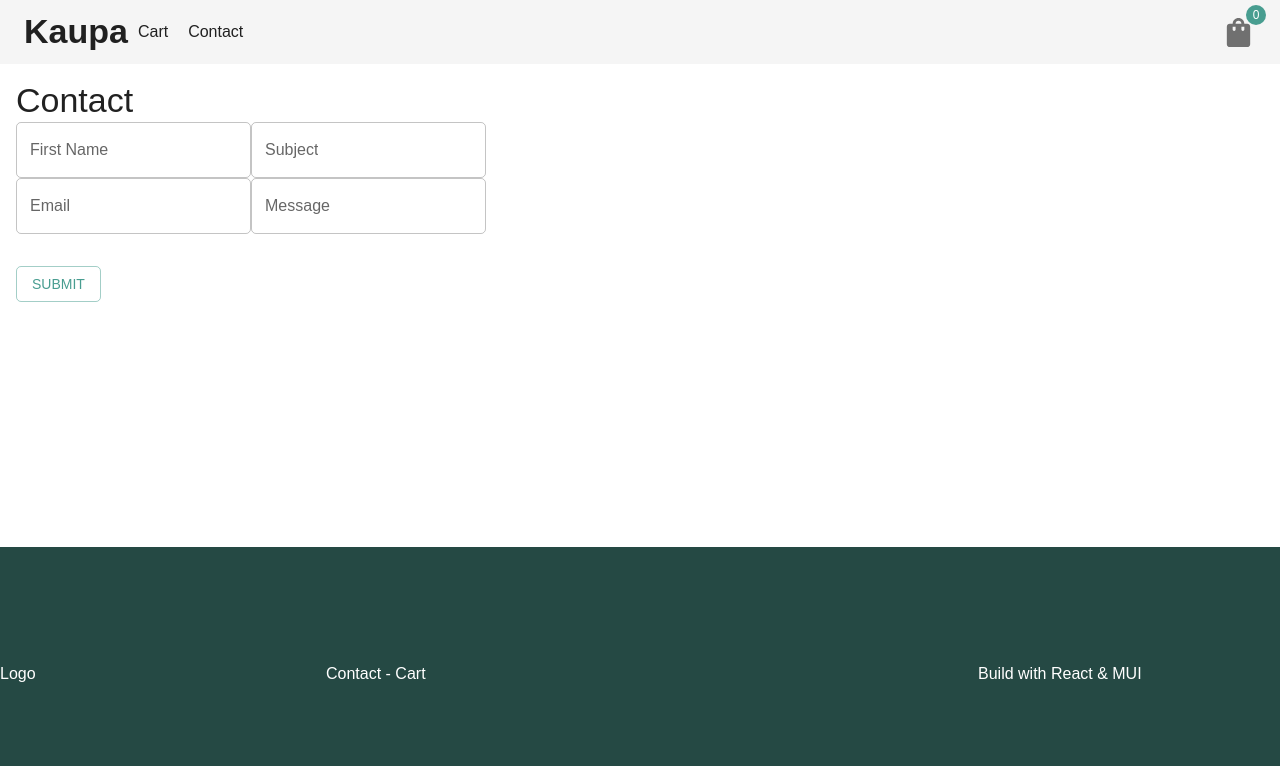
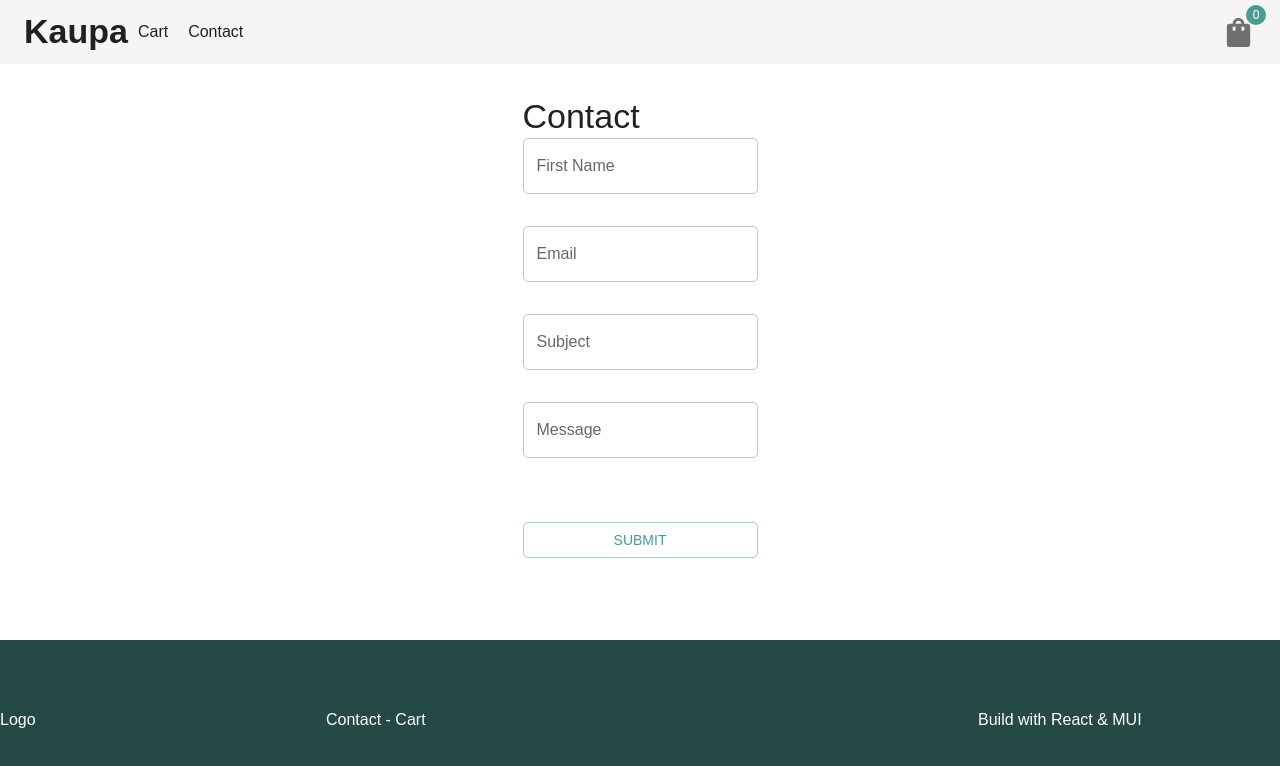
Before and after one commit to mariusrundereim/fed-frameworks-ca-marius, a React (Vite) app: page /contact in a window 1280 px wide. Shown: the top 766 px of the page. Built offline with nearby package versions, Linux system fonts and the light colour scheme.

Commit message:
improvements

```diff
--- a/src/components/ContactForm/index.tsx
+++ b/src/components/ContactForm/index.tsx
@@ -24,13 +24,18 @@ function ContactForm() {
   };
   return (
     <>
-      <Grid container direction={"column"} gap={3} width={"500px"}>
       <form onSubmit={handleSubmit(onSubmit)}>
-          <Grid container>
+        <Grid container direction="column" gap={4}>
           <Controller
             control={control}
             name="firstName"
-              rules={{ required: "First name is required" }}
+            rules={{
+              required: "First name is required",
+              minLength: {
+                value: 3,
+                message: "First name must be at least 3 characters",
+              },
+            }}
             render={({ field }) => (
               <TextField
                 variant="outlined"
@@ -43,8 +48,35 @@ function ContactForm() {
           />
           <Controller
             control={control}
+            name="email"
+            rules={{
+              required: "Email is required",
+              pattern: {
+                value: /^\S+@\S+\.\S+$/,
+                message: "Must be a valid email address",
+              },
+            }}
+            render={({ field }) => (
+              <TextField
+                variant="outlined"
+                label="Email"
+                onChange={field.onChange}
+                value={field.value}
+                helperText={errors.email?.message}
+              />
+            )}
+          />
+
+          <Controller
+            control={control}
             name="subject"
-              rules={{ required: "Subject is required" }}
+            rules={{
+              required: "Subject is required",
+              minLength: {
+                value: 3,
+                message: "Subject must be at least 3 characters",
+              },
+            }}
             render={({ field }) => (
               <TextField
                 variant="outlined"
@@ -55,24 +87,17 @@ function ContactForm() {
               />
             )}
           />
-            <Controller
-              control={control}
-              name="email"
-              rules={{ required: "Email is required" }}
-              render={({ field }) => (
-                <TextField
-                  variant="outlined"
-                  label="Email"
-                  onChange={field.onChange}
-                  value={field.value}
-                  helperText={errors.email?.message}
-                />
-              )}
-            />
+
           <Controller
             control={control}
             name="body"
-              rules={{ required: "Text is required" }}
+            rules={{
+              required: "Body is required",
+              minLength: {
+                value: 3,
+                message: "Body must be at least 3 characters",
+              },
+            }}
             render={({ field }) => (
               <TextField
                 variant="outlined"
@@ -80,6 +105,7 @@ function ContactForm() {
                 onChange={field.onChange}
                 value={field.value}
                 helperText={errors.body?.message}
+                multiline
               />
             )}
           />
@@ -88,7 +114,6 @@ function ContactForm() {
           </Button>
         </Grid>
       </form>
-      </Grid>
     </>
   );
 }
--- a/src/pages/Contact/index.tsx
+++ b/src/pages/Contact/index.tsx
@@ -1,10 +1,13 @@
 import ContactForm from "../../components/ContactForm";
 import { Typography } from "@mui/material";
+import { Container } from "@mui/material";
 function ContactPage() {
   return (
     <>
-      <Typography variant="h4">Contact</Typography>
-      <ContactForm />
+      <Container maxWidth="xl">
+        <Typography variant="h4">Contact</Typography>
+        <ContactForm />
+      </Container>
     </>
   );
 }
--- a/src/router/layout/index.tsx
+++ b/src/router/layout/index.tsx
@@ -3,6 +3,7 @@ import { Grid } from "@mui/material";
 import Header from "../../components/layout/Header";
 import Footer from "../../components/layout/Footer";
 import { Box } from "@mui/material";
+
 function Layout() {
   return (
     <>
@@ -19,9 +20,7 @@ function Layout() {
           component="main"
           padding="1rem"
           margin="0 auto"
-          marginTop={8}
-          maxWidth="1440px"
-          minWidth="100%"
+          marginTop={10}
           sx={{ flexGrow: 1 }}
         >
           <Outlet />
```
Lines whose indentation alone changed are shown as unchanged.
